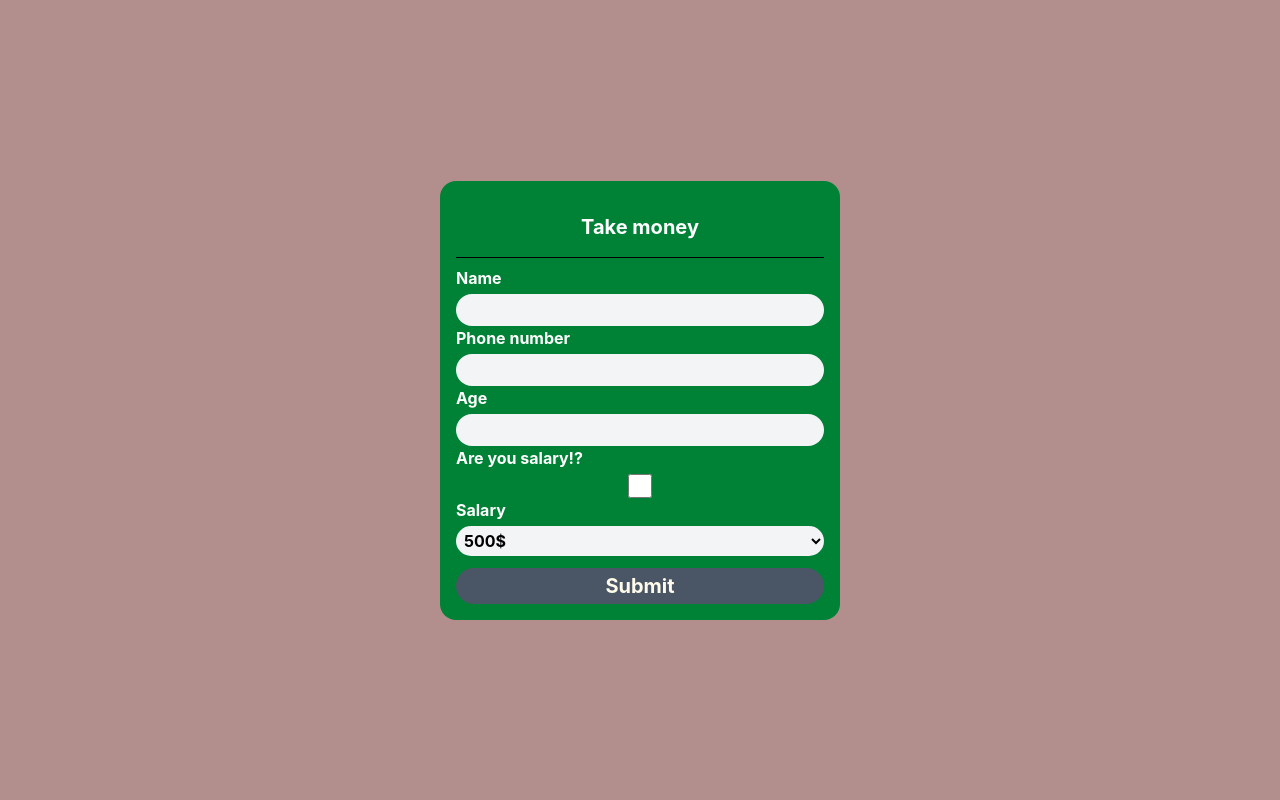
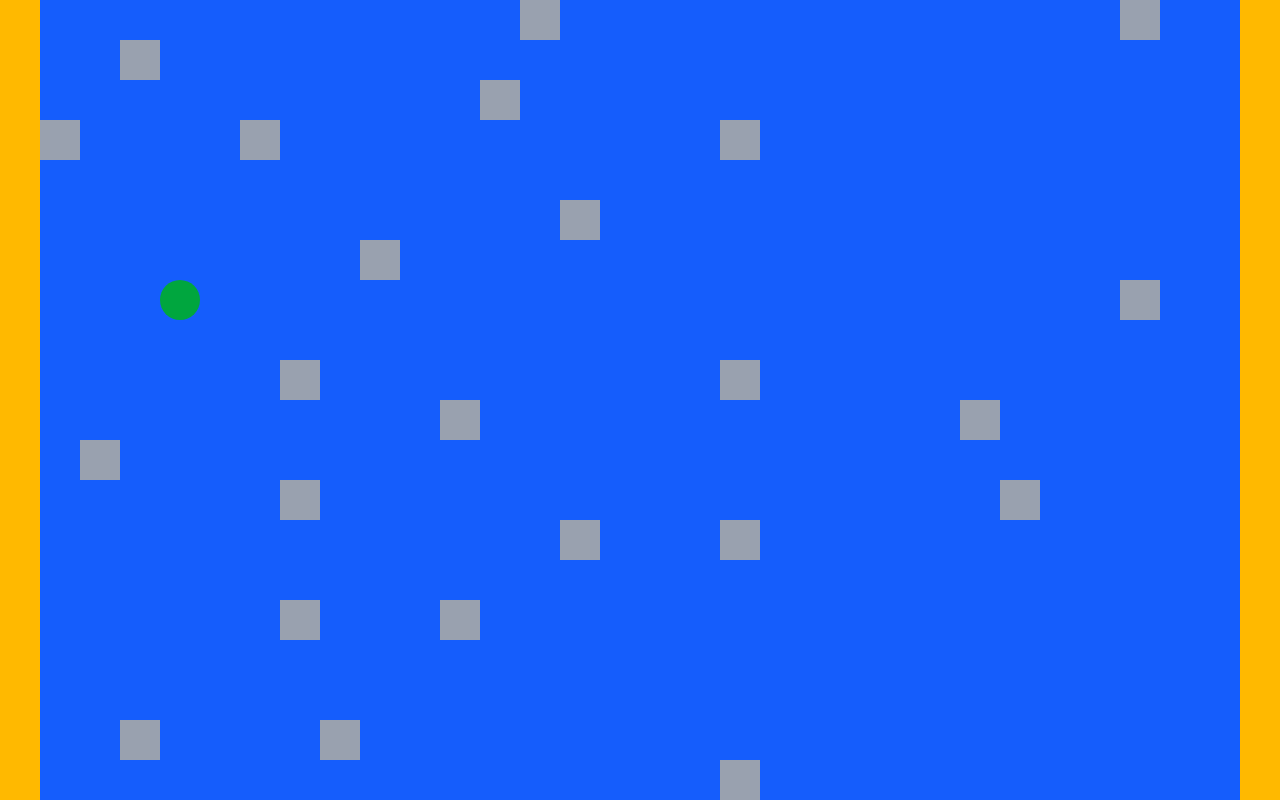
Before and after one commit to mr-youbella/react-website, a React (Create React App) app: page / in a window 1280 px wide. Built offline with nearby package versions, Linux system fonts and the light colour scheme.

Commit message:
simple game

```diff
--- a/src/App.css
+++ b/src/App.css
@@ -8,10 +8,15 @@
     --font-mono: ui-monospace, SFMono-Regular, Menlo, Monaco, Consolas, "Liberation Mono",
       "Courier New", monospace;
     --color-amber-50: oklch(98.7% 0.022 95.277);
+    --color-amber-400: oklch(82.8% 0.189 84.429);
+    --color-green-600: oklch(62.7% 0.194 149.214);
     --color-green-700: oklch(52.7% 0.154 150.069);
     --color-blue-600: oklch(54.6% 0.245 262.881);
+    --color-blue-700: oklch(48.8% 0.243 264.376);
     --color-blue-900: oklch(37.9% 0.146 265.522);
     --color-gray-100: oklch(96.7% 0.003 264.542);
+    --color-gray-300: oklch(87.2% 0.01 258.338);
+    --color-gray-400: oklch(70.7% 0.022 261.325);
     --color-gray-600: oklch(44.6% 0.03 256.802);
     --color-gray-700: oklch(37.3% 0.034 259.733);
     --color-white: #fff;
@@ -20,6 +25,7 @@
     --text-xl--line-height: calc(1.75 / 1.25);
     --font-weight-bold: 700;
     --radius-2xl: 1rem;
+    --radius-3xl: 1.5rem;
     --radius-4xl: 2rem;
     --default-transition-duration: 150ms;
     --default-transition-timing-function: cubic-bezier(0.4, 0, 0.2, 1);
@@ -191,23 +197,41 @@
   .flex {
     display: flex;
   }
+  .grid {
+    display: grid;
+  }
   .table {
     display: table;
+  }
+  .h-1 {
+    height: calc(var(--spacing) * 1);
+  }
+  .h-5 {
+    height: calc(var(--spacing) * 5);
   }
   .h-6 {
     height: calc(var(--spacing) * 6);
   }
+  .h-10 {
+    height: calc(var(--spacing) * 10);
+  }
+  .h-15 {
+    height: calc(var(--spacing) * 15);
+  }
   .h-screen {
     height: 100vh;
+  }
+  .w-1 {
+    width: calc(var(--spacing) * 1);
+  }
+  .w-5 {
+    width: calc(var(--spacing) * 5);
   }
   .w-6 {
     width: calc(var(--spacing) * 6);
   }
-  .w-80 {
-    width: calc(var(--spacing) * 80);
-  }
-  .w-90 {
-    width: calc(var(--spacing) * 90);
+  .w-10 {
+    width: calc(var(--spacing) * 10);
   }
   .w-100 {
     width: calc(var(--spacing) * 100);
@@ -221,6 +245,9 @@
   .resize {
     resize: both;
   }
+  .grid-cols-2 {
+    grid-template-columns: repeat(2, minmax(0, 1fr));
+  }
   .flex-col {
     flex-direction: column;
   }
@@ -230,8 +257,14 @@
   .justify-center {
     justify-content: center;
   }
+  .gap-1 {
+    gap: calc(var(--spacing) * 1);
+  }
   .rounded-2xl {
     border-radius: var(--radius-2xl);
+  }
+  .rounded-3xl {
+    border-radius: var(--radius-3xl);
   }
   .rounded-4xl {
     border-radius: var(--radius-4xl);
@@ -240,14 +273,29 @@
     border-style: var(--tw-border-style);
     border-width: 1px;
   }
+  .bg-amber-400 {
+    background-color: var(--color-amber-400);
+  }
   .bg-blue-600 {
     background-color: var(--color-blue-600);
+  }
+  .bg-blue-700 {
+    background-color: var(--color-blue-700);
   }
   .bg-gray-100 {
     background-color: var(--color-gray-100);
   }
+  .bg-gray-300 {
+    background-color: var(--color-gray-300);
+  }
+  .bg-gray-400 {
+    background-color: var(--color-gray-400);
+  }
   .bg-gray-600 {
     background-color: var(--color-gray-600);
+  }
+  .bg-green-600 {
+    background-color: var(--color-green-600);
   }
   .bg-green-700 {
     background-color: var(--color-green-700);
@@ -260,9 +308,6 @@
   }
   .p-4 {
     padding: calc(var(--spacing) * 4);
-  }
-  .p-10 {
-    padding: calc(var(--spacing) * 10);
   }
   .text-center {
     text-align: center;
@@ -296,9 +341,28 @@
     transition-timing-function: var(--tw-ease, var(--default-transition-timing-function));
     transition-duration: var(--tw-duration, var(--default-transition-duration));
   }
+  .delay-500 {
+    transition-delay: 500ms;
+  }
+  .duration-100 {
+    --tw-duration: 100ms;
+    transition-duration: 100ms;
+  }
   .duration-300 {
     --tw-duration: 300ms;
     transition-duration: 300ms;
+  }
+  .duration-500 {
+    --tw-duration: 500ms;
+    transition-duration: 500ms;
+  }
+  .duration-700 {
+    --tw-duration: 700ms;
+    transition-duration: 700ms;
+  }
+  .duration-1000 {
+    --tw-duration: 1000ms;
+    transition-duration: 1000ms;
   }
   .hover\:bg-blue-900 {
     &:hover {
@@ -312,26 +376,6 @@
       @media (hover: hover) {
         background-color: var(--color-gray-700);
       }
-    }
-  }
-  .sm\:w-80 {
-    @media (width >= 40rem) {
-      width: calc(var(--spacing) * 80);
-    }
-  }
-  .sm\:w-\[350px\] {
-    @media (width >= 40rem) {
-      width: 350px;
-    }
-  }
-  .md\:w-80 {
-    @media (width >= 48rem) {
-      width: calc(var(--spacing) * 80);
-    }
-  }
-  .md\:w-90 {
-    @media (width >= 48rem) {
-      width: calc(var(--spacing) * 90);
     }
   }
 }
--- a/src/App.js
+++ b/src/App.js
@@ -1,105 +1,94 @@
 import './App.css';
-import Swal from 'sweetalert2';
-import { ToastContainer, toast, Zoom } from 'react-toastify';
 import { useState } from 'react';
 
 function App()
 {
-	let [data, setData] = useState({name: "", phoneNumber: "", age: "", check: false, salary: "500$"});
-	let styleInput = "rounded-2xl font-bold bg-gray-100 p-1 mt-1 ";
-	let styleLable = "font-bold text-white";
-	let activeButton = "bg-blue-600 rounded-4xl mt-3 p-1 text-amber-50 font-bold text-xl cursor-pointer hover:bg-blue-900 duration-300";
-	let inactiveButton = "bg-gray-600 rounded-4xl mt-3 p-1 text-amber-50 font-bold text-xl hover:bg-gray-700 duration-300";
+	let initMap =
+	[
+		['0', '0', '0', '0', '0', '0', '0', '0', '0', '0', '0', '0', 'Z', '0', '0', '0', '0', '0', '0', '0', '0', '0', '0', '0', '0', '0', '0', 'Z', '0', '0'],
+		['0', '0', 'Z', '0', '0', '0', '0', '0', '0', '0', '0', '0', '0', '0', '0', '0', '0', '0', '0', '0', '0', '0', '0', '0', '0', '0', '0', '0', '0', '0'],
+		['0', '0', '0', '0', '0', '0', '0', '0', '0', '0', '0', 'Z', '0', '0', '0', '0', '0', '0', '0', '0', '0', '0', '0', '0', '0', '0', '0', '0', '0', '0'],
+		['Z', '0', '0', '0', '0', 'Z', '0', '0', '0', '0', '0', '0', '0', '0', '0', '0', '0', 'Z', '0', '0', '0', '0', '0', '0', '0', '0', '0', '0', '0', '0'],
+		['0', '0', '0', '0', '0', '0', '0', '0', '0', '0', '0', '0', '0', '0', '0', '0', '0', '0', '0', '0', '0', '0', '0', '0', '0', '0', '0', '0', '0', '0'],
+		['0', '0', '0', '0', '0', '0', '0', '0', '0', '0', '0', '0', '0', 'Z', '0', '0', '0', '0', '0', '0', '0', '0', '0', '0', '0', '0', '0', '0', '0', '0'],
+		['0', '0', '0', '0', '0', '0', '0', '0', 'Z', '0', '0', '0', '0', '0', '0', '0', '0', '0', '0', '0', '0', '0', '0', '0', '0', '0', '0', '0', '0', '0'],
+		['0', '0', '0', '1', '0', '0', '0', '0', '0', '0', '0', '0', '0', '0', '0', '0', '0', '0', '0', '0', '0', '0', '0', '0', '0', '0', '0', 'Z', '0', '0'],
+		['0', '0', '0', '0', '0', '0', '0', '0', '0', '0', '0', '0', '0', '0', '0', '0', '0', '0', '0', '0', '0', '0', '0', '0', '0', '0', '0', '0', '0', '0'],
+		['0', '0', '0', '0', '0', '0', 'Z', '0', '0', '0', '0', '0', '0', '0', '0', '0', '0', 'Z', '0', '0', '0', '0', '0', '0', '0', '0', '0', '0', '0', '0'],
+		['0', '0', '0', '0', '0', '0', '0', '0', '0', '0', 'Z', '0', '0', '0', '0', '0', '0', '0', '0', '0', '0', '0', '0', 'Z', '0', '0', '0', '0', '0', '0'],
+		['0', 'Z', '0', '0', '0', '0', '0', '0', '0', '0', '0', '0', '0', '0', '0', '0', '0', '0', '0', '0', '0', '0', '0', '0', '0', '0', '0', '0', '0', '0'],
+		['0', '0', '0', '0', '0', '0', 'Z', '0', '0', '0', '0', '0', '0', '0', '0', '0', '0', '0', '0', '0', '0', '0', '0', '0', 'Z', '0', '0', '0', '0', '0'],
+		['0', '0', '0', '0', '0', '0', '0', '0', '0', '0', '0', '0', '0', 'Z', '0', '0', '0', 'Z', '0', '0', '0', '0', '0', '0', '0', '0', '0', '0', '0', '0'],
+		['0', '0', '0', '0', '0', '0', '0', '0', '0', '0', '0', '0', '0', '0', '0', '0', '0', '0', '0', '0', '0', '0', '0', '0', '0', '0', '0', '0', '0', '0'],
+		['0', '0', '0', '0', '0', '0', 'Z', '0', '0', '0', 'Z', '0', '0', '0', '0', '0', '0', '0', '0', '0', '0', '0', '0', '0', '0', '0', '0', '0', '0', '0'],
+		['0', '0', '0', '0', '0', '0', '0', '0', '0', '0', '0', '0', '0', '0', '0', '0', '0', '0', '0', '0', '0', '0', '0', '0', '0', '0', '0', '0', '0', '0'],
+		['0', '0', '0', '0', '0', '0', '0', '0', '0', '0', '0', '0', '0', '0', '0', '0', '0', '0', '0', '0', '0', '0', '0', '0', '0', '0', '0', '0', '0', '0'],
+		['0', '0', 'Z', '0', '0', '0', '0', 'Z', '0', '0', '0', '0', '0', '0', '0', '0', '0', '0', '0', '0', '0', '0', '0', '0', '0', '0', '0', '0', '0', '0'],
+		['0', '0', '0', '0', '0', '0', '0', '0', '0', '0', '0', '0', '0', '0', '0', '0', '0', 'Z', '0', '0', '0', '0', '0', '0', '0', '0', '0', '0', '0', '0'],
+	];
+	let [map, setMap] = useState(initMap);
 
-	function ft_submit(event)
+	function setColor(value)
 	{
-		let fakePromise = new Promise((solved, reject) =>
-		{
-			setTimeout(() =>
-			{
-				if (data.phoneNumber.length < 10 || data.age < 18 || data.age > 80)
-				{
-					reject("bad send");
-					Swal.fire
-					({
-						title: 'error!',
-						text: 'phone number or age not correcr.',
-						icon: 'error',
-					});
-				}
-				else
-				{
-					solved("Send data done");
-					Swal.fire
-					({
-						title: "succes",
-						text: `hey ${data.name}, Your in bank now + ${data.salary}`,
-						icon: "success",
-					});
-					setData({name: "", phoneNumber: "", age: "", check: false, salary: "500$"});
-				}
-			}, 2000);
-		});
-		event.preventDefault();
-		toast.promise(fakePromise,
-		{
-			pending: "Wait a minute...",
-			success: "Done Send Data",
-			error: "try again",
-		});
+		if (value === '0')
+			return ("w-10 h-10 bg-blue-600 duration-1000");
+		if (value === 'Z')
+			return ("w-10 h-10 bg-gray-400")
+		return ("w-10 h-10 bg-green-600 rounded-3xl")
 	}
 
-	function handleInput(event, dataType_index)
+	onkeydown = (event) =>
 	{
-		let dataTypes = ["name", "phoneNumber", "age", "check", "salary"];
-		for (let i = 0; i <= dataType_index; i++)
+		let x, y;
+		let newMap = map.map((value) => (value.map((col) => (col === '1' ? '0' : col))));
+		for (let i = 0; map[i]; i++)
 		{
-			if (i === dataType_index)
+			for (let j = 0; map[i][j]; j++)
 			{
-				if (i === 3)
-					setData({...data, [dataTypes[i]]: event.target.checked});
-				else
-					setData({...data, [dataTypes[i]]: event.target.value});
-				break ;
+				if (map[i][j] === '1')
+				{
+					y = i;
+					x = j;
+				}
 			}
 		}
-	}
-
-	function checkData()
-	{
-		if (!data.name || data.name === "")
-			return (false);
-		if (!data.phoneNumber || data.phoneNumber === "")
-			return (false);
-		if (!data.age || data.age === "")
-			return (false);
-		return (true);
-	}
+		if (event.key === "ArrowUp")
+		{
+			if (newMap[y - 1])
+				y--;
+			else
+				y = 19;
+		}
+		if (event.key === "ArrowDown")
+		{
+			if (newMap[y + 1])
+				y++;
+			else
+				y = 0;
+		}
+		if (event.key === "ArrowLeft")
+		{
+			if (newMap[y][x - 1])
+				x--;
+			else
+				x = 29;
+		}
+		if (event.key === "ArrowRight")
+		{
+			if (newMap[y][x + 1])
+				x++;
+			else
+				x = 0;
+		}
+		newMap[y][x] = '1';
+		setMap(newMap);
+	};
 
 	return (
-		<div>
-			<div className="flex items-center justify-center h-screen p-2">
-				<form onSubmit={ft_submit} className='flex flex-col bg-green-700 rounded-2xl p-4 w-100'>
-					<h2 className="p-4 text-center font-bold text-white text-xl">Take money</h2>
-					<hr className="mb-2"/>
-					<label className={styleLable}>Name</label>
-					<input onChange={(event) => handleInput(event, 0)} value={data.name} className={styleInput} />
-					<label className={styleLable}>Phone number</label>
-					<input onChange={(event) => handleInput(event, 1)} value={data.phoneNumber} className={styleInput} type="number"/>
-					<label className={styleLable}>Age</label>
-					<input onChange={(event) => handleInput(event, 2)} value={data.age} className={styleInput} type="number"/>
-					<label className={styleLable}>Are you salary!?</label>
-					<input onChange={(event) => handleInput(event, 3)} checked={data.check} className="w-6 h-6 mx-auto mt-1 accent-blue-600" type="checkbox"/>
-					<label className={styleLable}>Salary</label>
-					<select value={data.salary} onChange={(event) => handleInput(event, 4)} className={styleInput}>
-						<option>500$</option>
-						<option>1000$</option>
-						<option>10000$</option>
-					</select>
-					<input className={checkData() ? activeButton : inactiveButton} type="submit"/>
-				</form>
-			</div>
-			<ToastContainer theme="dark" transition={Zoom}/>
+		<div className="h-screen flex flex-col bg-amber-400 items-center justify-center">
+			{
+				map.map((value, index) => (<div key={index} className="flex">{value.map((value, index) => (<div className="bg-blue-600"><div key={index} className={setColor(value)}></div></div>))}</div>))
+			}
 		</div>
 	);
 }
```
